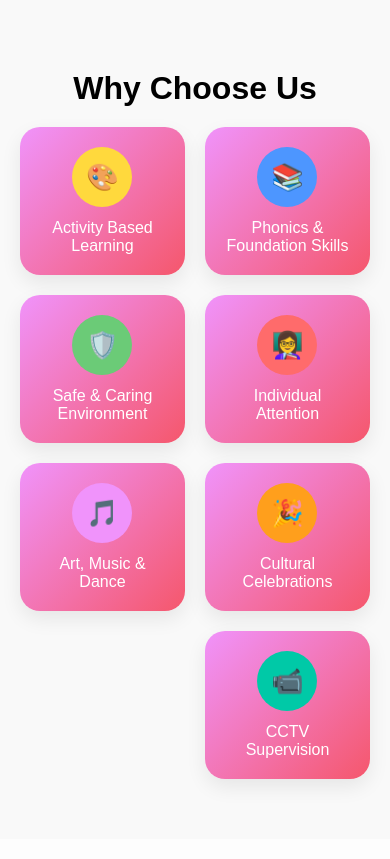
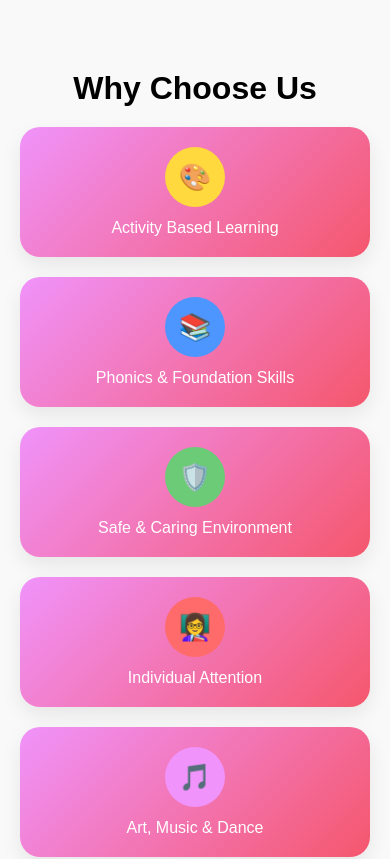
Before and after one commit to Shubs2802/preschool-site, a React (Vite) app: page / in a window 390 px wide. Shown: the part 1640-2499 px from the top of the page. Built offline with nearby package versions, Linux system fonts and the light colour scheme.

Commit message:
fixed responsive layout

```diff
--- a/src/App.css
+++ b/src/App.css
@@ -48,6 +48,24 @@ h2 {
   gap: 20px;
 }
 
+/* Mobile first (default = 1 column) */
+.grid-3,
+.grid-4 {
+  grid-template-columns: 1fr;
+}
+
+/* Tablet */
+@media (min-width: 600px) {
+  .grid-3 {
+    grid-template-columns: repeat(2, 1fr);
+  }
+
+  .grid-4 {
+    grid-template-columns: repeat(2, 1fr);
+  }
+}
+
+/* Desktop */
 @media (min-width: 768px) {
   .grid-3 {
     grid-template-columns: repeat(3, 1fr);
@@ -67,6 +85,7 @@ h2 {
   transition: 0.3s;
 }
 
+/* Icon animation */
 .icon {
   font-size: 30px;
   margin-bottom: 10px;
@@ -74,5 +93,11 @@ h2 {
 }
 
 .card:hover .icon {
-  transform: scale(1.3) rotate(5deg);
+  transform: scale(1.2) rotate(5deg);
 }
+
+@media (min-width: 768px) {
+  .center-last {
+    grid-column: 2 / 3;
+  }
+}
--- a/src/components/Features.jsx
+++ b/src/components/Features.jsx
@@ -18,20 +18,18 @@ function Features() {
           {features.map((f, i) => (
             <div
               key={i}
-              className="card"
+              className={`card ${
+                features.length % 3 === 1 && i === features.length - 1
+                  ? "center-last"
+                  : ""
+              }`}
               style={{
                 background: "linear-gradient(135deg, #f093fb, #f5576c)",
                 color: "white",
                 textAlign: "center",
-
-                // Center last item
-                gridColumn:
-                  features.length % 3 === 1 && i === features.length - 1
-                    ? "2 / 3"
-                    : "auto",
               }}
             >
-              {/* Colored Icon Circle */}
+              {/* Icon */}
               <div
                 className="icon"
                 style={{
```
